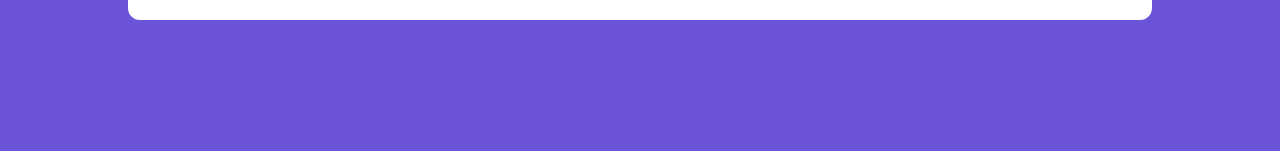
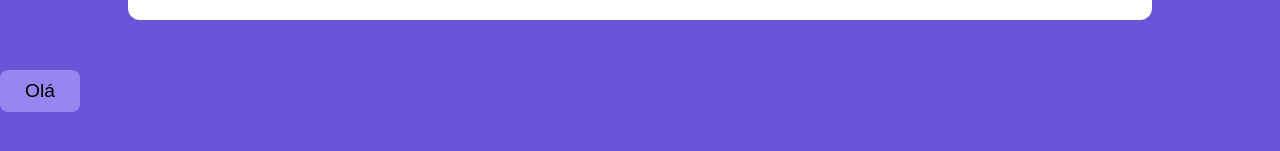
Before and after one commit to ChristanDaniel/clone-quiz-game, a Next.js app: page / in a window 1280 px wide. Shown: the part 535-686 px from the top of the page. Built offline with nearby package versions, Linux system fonts and the light colour scheme.

Commit message:
component Botao

```diff
--- a/pages/index.tsx
+++ b/pages/index.tsx
@@ -1,5 +1,6 @@
 import type { NextPage } from 'next'
 import { useState } from 'react'
+import Botao from '../src/components/Botao'
 import Questao from '../src/components/Questao'
 import QuestaoModel from '../src/model/questao'
 import RespostaModel from '../src/model/resposta'
@@ -34,6 +35,7 @@ const Home: NextPage = () => {
         tempoEsgotado={tempoEsgotado}
         tempoPraResposta={5}
       />
+      <Botao texto={'Olá'}></Botao>
     </div>
   )
 }
--- /dev/null
+++ b/src/components/Botao/index.tsx
@@ -0,0 +1,26 @@
+import  styles from './style.module.css'
+import Link from 'next/link'
+
+interface BotaoProps {
+    texto: string
+    href?: string
+    onClick?: (e: any) => void
+}
+
+export default function Botao(props: BotaoProps) {
+    function rederizarBotao() {
+        return (
+            <button className={styles.botao}
+              onClick={props.onClick}
+            >
+                {props.texto}
+            </button>
+        )
+    }
+
+    return props.href ? (
+        <Link href={props.href}>
+           {rederizarBotao()}
+        </Link>
+    ) : rederizarBotao()
+}
--- /dev/null
+++ b/src/components/Botao/style.module.css
@@ -0,0 +1,10 @@
+.botao {
+    display: flex;
+    border-radius: 8px;
+    font-weight: 200;
+    font-size: 1.2rem;
+    border: none;
+    padding: 10px 25px;
+    background: #9885f0;
+    margin-top: 40px;
+}
```
